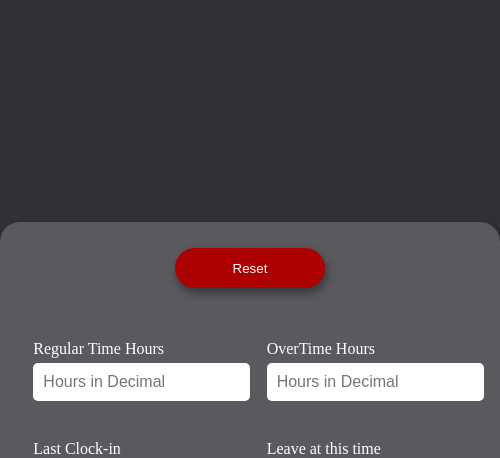
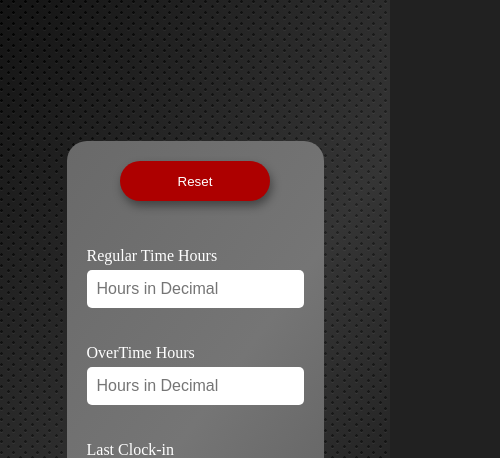
Before and after one commit to genglerjoshua/timeout-calc, a plain HTML site: page index.html in a window 390 px wide. Shown: the top 458 px of the page, 500 px wide, since content can reach past the window. Drawn offline with nearby package versions, Linux system fonts and the light colour scheme.

Commit message:
Updated style and responsivity
Updated the background style for the main background and for the card background.
Updated the responsivity to make it mobile friendly by adjusting the window size, position properties, and margins.

```diff
--- a/stylesheets/styles.css
+++ b/stylesheets/styles.css
@@ -1,10 +1,22 @@
+* {
+    box-sizing: border-box;
+}
+
 body {
-    background-color: rgb(50, 50, 54);
+    overflow-y: hidden;
+    overflow-x: hidden;
+    margin: 0;
+    background: rgb(33, 33, 33);
+    background-image: linear-gradient(306deg, rgba(0, 0, 0, .5) 0%, rgb(65, 65, 65, .5) 50%, rgb(0, 0, 0, .5) 100%), url("/images/carbon_fibre.png");
 }
 
 main {
-    height: 95vh;
-    width: 95vw;
+    display: flex;
+    justify-content: center;
+    align-items: center;
+    height: 100vh;
+    width: 100vw;
+    padding: 10px;
 }
 
 p {
@@ -23,27 +35,20 @@ input {
     flex-direction: column;
     align-items: flex-start;
     justify-content: flex-start;
-    width: 40%;
+    width: 100%;
     height: 40%;
     color: white;
 }
 
 #card {
-    position: absolute;
-    display: flex;
+    position: relative;
+    display: grid;
     flex-direction: column;
     align-items: center;
-    justify-content: space-evenly;
-    left: 0;
-    right: 0;
-    top: 0;
-    bottom: 0;
-    height: 400px;
-    width: 500px;
-    margin: auto;
-    background-color: white;
+    justify-items: center;
+    padding: 20px;
     border-radius: 20px;
-    background-color: rgb(90, 90, 94);
+    background-image: linear-gradient(306deg, rgba(90, 90, 90, 1) 0%, rgb(117, 117, 117) 50%, rgba(105, 105, 105, 1) 100%);
     box-shadow: 5px 10px 20px 0 rgba(0, 0, 0, 0.4);
 }
 
@@ -64,12 +69,23 @@ input {
 }
 
 #card-mid {
-    display: inline-flex;
-    flex-wrap: wrap;
+    display: grid;
+    grid-template-columns: auto auto;
+    gap: 20px;
     align-content: space-around;
     justify-content: space-evenly;
-    height: 50%;
-    margin-bottom: 16px;
+    margin: 30px 0;
+}
+
+@media only screen and (max-width: 500px) {
+    #card {
+        background-color: rgba(0, 0, 0, 0);
+        box-shadow: 5px 10px 20px 0 rgba(0, 0, 0, 0);
+    }
+
+    #card-mid {
+        grid-template-columns: auto;
+    }
 }
 
 #card-bottom {
```
Also changed, not shown: images/carbon_fibre.png (added).
